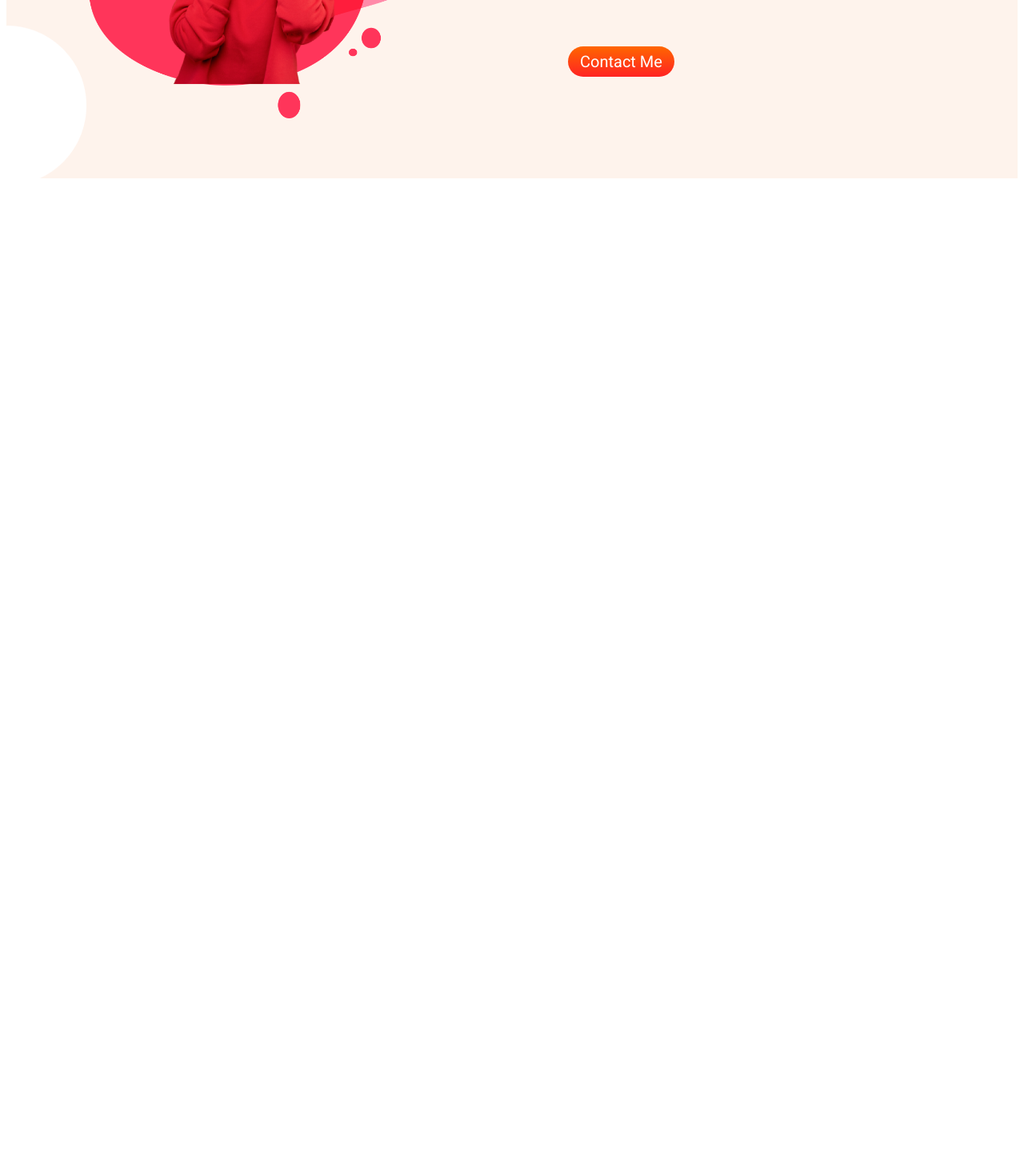
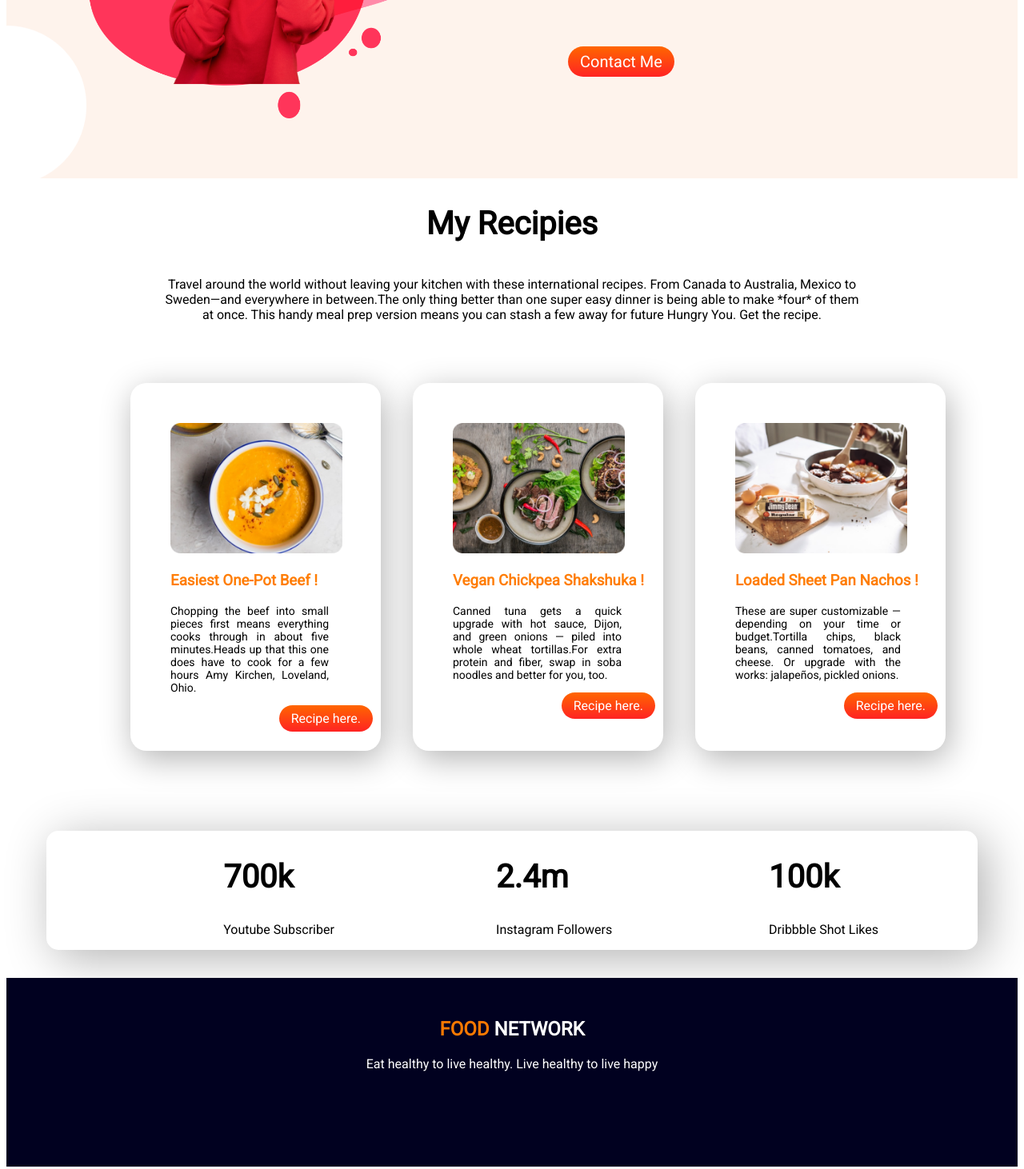
Before and after one commit to Sabbyosachy/Assignment-1, a plain HTML site: page index.html in a window 1280 px wide. Shown: the part 908-2370 px from the top of the page at 80% size. Before the commit the page ends 1139 px from the top, so only its background shows below. Drawn offline with Linux system fonts and the light colour scheme.

Commit message:
Full update

```diff
--- a/index.html
+++ b/index.html
@@ -12,7 +12,7 @@
 </head>
 <body>
 
-<section>
+<section class="One">
 
  <div class="First-Section">
 
@@ -54,12 +54,70 @@
 
     </div>
 
+</section>
 
+<section class="Third">
 
-
+<h1>My Recipies</h1>
+<p>Travel around the world without leaving your kitchen with these international recipes. From Canada to Australia, Mexico to Sweden—and everywhere in between.The only thing better than one super easy dinner is being able to make *four* of them at once. This handy meal prep version means you can stash a few away for future Hungry You. Get the recipe.</p>
 
 </section>
 
+<section class="Four">
+<div class="Image-1">
+
+<img src="Project Cover.png" alt="" srcset="">
+
+
+<h3>Easiest One-Pot Beef !</h3>
+<p>Chopping the beef into small pieces first means everything cooks through in about five minutes.Heads up that this one does have to cook for a few hours Amy Kirchen, Loveland, Ohio.<br> </p>
+<a class="btn" target="_blank" href="https://www.thekitchn.com/foil-packet-chicken-dinner-recipes-23028024">Recipe here.</a>
+</div>
+<div class="Image-2">
+
+
+    <img src="Project Cover1.jpg" alt="" srcset="">
+
+
+    <h3>Vegan Chickpea Shakshuka !</h3>
+    <p>Canned tuna gets a quick upgrade with hot sauce, Dijon, and green onions — piled into whole wheat tortillas.For extra protein and fiber, swap in soba noodles and better for you, too.<br></p>
+    <a class="btn" target="_blank" href="https://www.thekitchn.com/foil-packet-chicken-dinner-recipes-23028024">Recipe here.</a>
+</div>
+<div class="Image-3">
+
+ <img src="Project Cover2.jpg" alt="" srcset="">
+
+
+    <h3>Loaded Sheet Pan Nachos !</h3>
+    <p>These are super customizable — depending on your time or budget.Tortilla chips, black beans, canned tomatoes, and cheese. Or upgrade with the works: jalapeños, pickled onions.<br></p>
+    <a class="btn" target="_blank" href="https://tasty.co/recipe/protein-packed-buddha-bowl">Recipe here.</a>
+</div>
+</section>
+
+<section class="Five">
+
+<div class="Traffic1">
+<h1>700k</h1>
+<p>Youtube Subscriber</p>
+</div>
+
+<div class="Traffic2">
+<h1>2.4m</h1>
+<p>Instagram Followers</p>
+</div>
+
+<div class="Traffic3">
+<h1>100k</h1>
+<p>Dribbble Shot Likes</p>
+
+</div>
+</section>
+
+<footer>
+<h2><span>FOOD </span> NETWORK</h2>
+<p>Eat healthy to live healthy. Live healthy to live happy</p>
+
+</footer>
 
 </body>
 </html>
--- a/style.css
+++ b/style.css
@@ -8,7 +8,7 @@ span{
 
 color: rgba(255, 123, 0, 0.986);
 }
-section{
+section.One{
 display: flex;
 
 }
@@ -43,7 +43,19 @@ background-image: linear-gradient(#ff6600,#ff2323);
 padding: 7px 15px;
 color: white;
 border-radius: 20px;
+transition: 0.5s ease;
 }
+
+a:hover{
+
+color: black;
+
+}
+
+section.Two{
+    display: flex;
+
+    }
 .Section-Two{
 
     width: 50%;
@@ -67,3 +79,157 @@ background-image: url("7.png");
 background-repeat: no-repeat;
 
 }
+section.Third{
+text-align: center;
+
+}
+.Third p{
+
+   margin-left: 180px;
+   margin-right: 180px;
+   padding: 10px;
+
+}
+
+section.Four{
+
+display: flex;
+margin-left:105px ;
+margin-right: 40px;
+padding: 30px;
+
+
+}
+
+
+h3{
+
+    color: rgba(255, 123, 0, 0.986);
+
+}
+.Image-2{
+
+    width: 40%;
+    background-color: white;
+    border-radius: 20px;
+    background-color: white;
+    border-radius: 20px;
+    height: 400px;
+    width: 300px;
+    box-shadow: 4px 10px 40px rgba(0, 0, 0, 0.3);
+    margin: 20px;
+    padding: 10px;
+    padding-left: 50px;
+    padding-top: 50px;
+
+
+}
+
+.Image-1{
+width: 40%;
+background-color: white;
+border-radius: 20px;
+background-color: white;
+border-radius: 20px;
+height: 400px;
+width: 300px;
+box-shadow: 4px 10px 40px rgba(0, 0, 0, 0.3);
+padding:10px;
+padding-left: 50px;
+padding-top: 50px;
+margin: 20px;
+
+}
+.Image-3{
+width: 40%;
+background-color: white;
+border-radius: 20px;
+height: 400px;
+width: 300px;
+box-shadow: 4px 10px 40px rgba(0, 0, 0, 0.3);
+padding:10px;
+padding-left: 50px;
+padding-top: 50px;
+margin: 20px;
+}
+.Image-1 img{
+    width: 85%;
+
+}
+.Image-2 img{
+width: 85%;
+
+}
+.Image-3 img{
+    width: 85%;
+
+ }
+.Image-1 p{
+
+   padding-right: 25px;
+   margin-right: 30px;
+   text-align: justify;
+   font-size: 14px;
+}
+
+.Image-2 p{
+
+    padding-right: 25px;
+    margin-right: 17px;
+    text-align: justify;
+    font-size: 14px;
+ }
+
+ .Image-3 p{
+
+    padding-right: 25px;
+    margin-right: 21px;
+    text-align: justify;
+    font-size: 14px;
+ }
+
+ a.btn{
+float: right;
+
+ }
+ section.Five{
+
+display: flex;
+background-color: white;
+border-radius: 15px;
+box-shadow: 10px 10px 60px rgba(0, 0, 0, 0.308);
+margin-left:50px ;
+margin-right: 50px;
+margin-top: 4%;
+
+
+ }
+ .Traffic1{
+
+width: 40%;
+margin-left: 19%;
+
+ }
+.Traffic2{
+width: 40%;
+ margin-left: 80px;
+}
+.Traffic3{
+
+width: 40%;
+margin-left: 80px;
+
+ }
+
+ footer{
+
+text-align: center;
+
+background-color: rgb(1, 1, 32);
+height: 176px;
+
+color: white;
+margin-top: 35px;
+padding: 30px;
+
+ }
```
